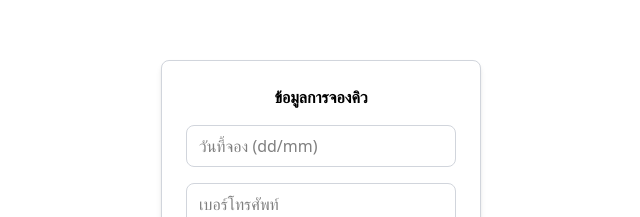
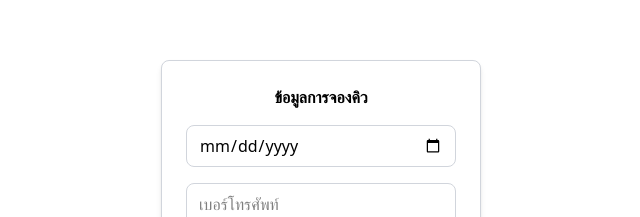
Before and after one commit to fourwheel2005/queuerestaurant-frontend, a React (Vite) app: page /SearchTickets in a window 1280 px wide. Shown: the part 181-398 px from the top of the page, without its empty margins (319-959 px from the left). Built offline with nearby package versions, Linux system fonts and the light colour scheme.

Commit message:
date update

```diff
--- a/src/pages/SearchTickets.tsx
+++ b/src/pages/SearchTickets.tsx
@@ -13,7 +13,7 @@ const SearchTickets: React.FC = () => {
         date: '',
         all: false,
     });
-
+console.log(formSearch)
     const handleShowPopup = (message: string, icon: SweetAlertIcon = "info") => {
         Swal.fire({
             title: "แจ้งเตือน",
@@ -55,7 +55,7 @@ const SearchTickets: React.FC = () => {
                     <h1 className="text-center mb-4 font-bold">ข้อมูลการจองคิว</h1>
 
                     <input
-                        type="text"
+                        type="date"
                         name="date"
                         placeholder="วันที้จอง (dd/mm)"
                         value={formSearch.date}
@@ -69,6 +69,7 @@ const SearchTickets: React.FC = () => {
                         placeholder="เบอร์โทรศัพท์"
                         value={formSearch.phone}
                         onChange={handleChange}
+                        pattern="[0-9]{10}"
                         maxLength={10}
                         className="w-full mb-4 border border-gray-300 rounded-lg px-3 py-2 focus:outline-none focus:ring-2 focus:ring-blue-400"
                     />
```
